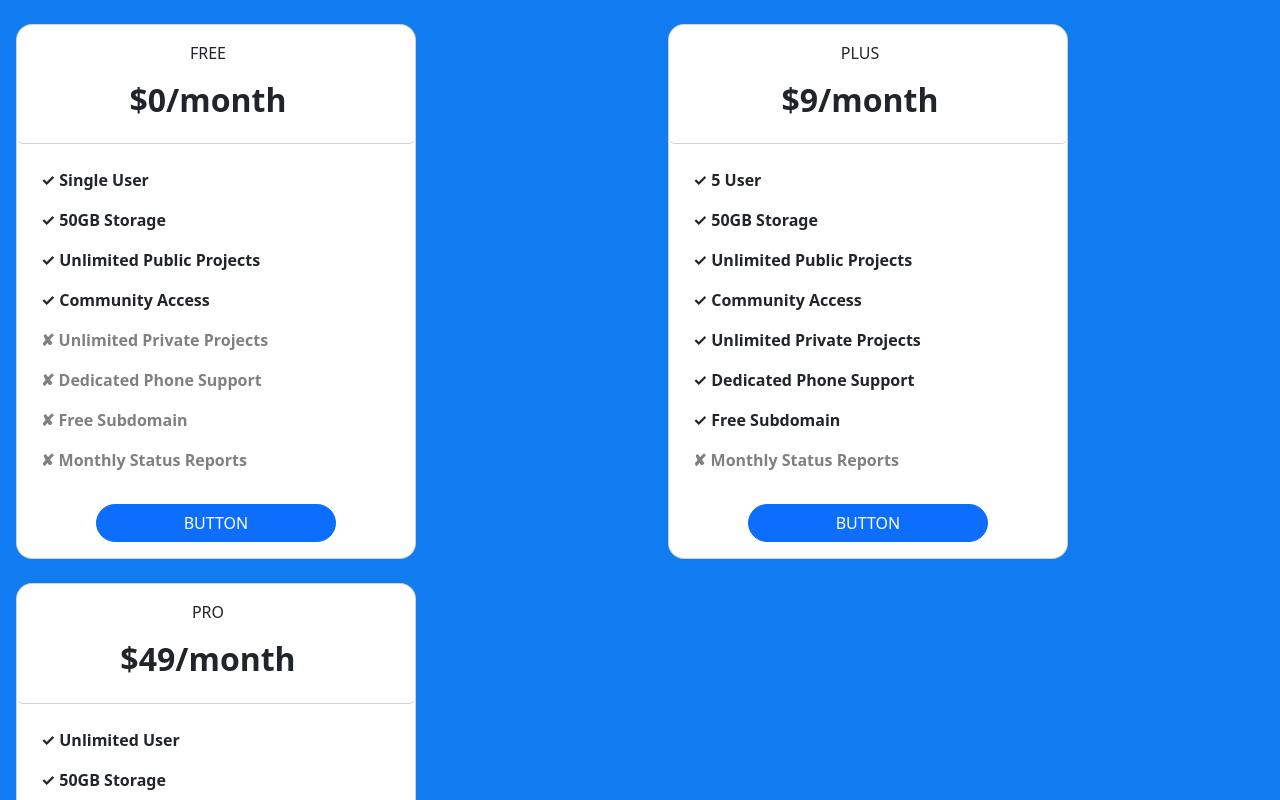
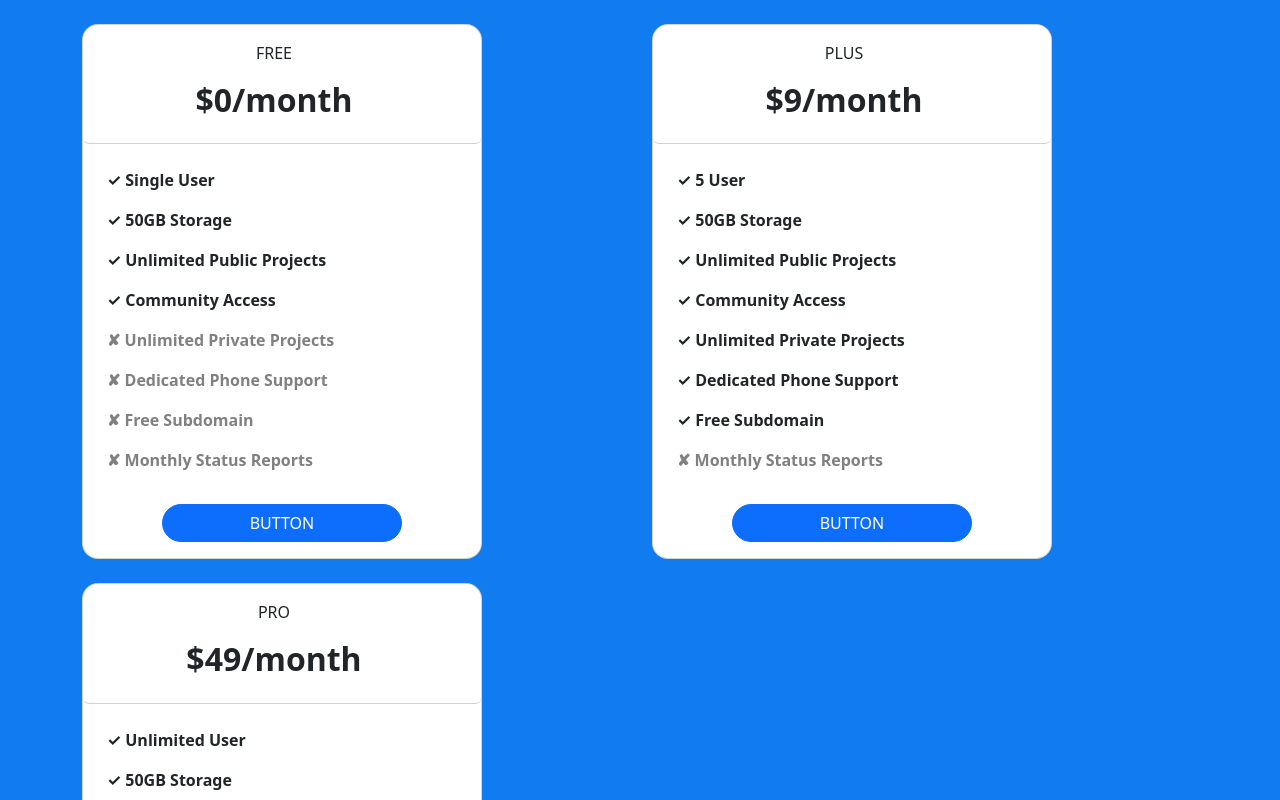
Before and after one commit to anishsilvestern/roadmap-task, a React (Vite) app: page / in a window 1280 px wide. Shown: the top 800 px of the page. Built offline with nearby package versions, Linux system fonts and the light colour scheme.

Commit message:
day22 added

```diff
--- a/src/App.jsx
+++ b/src/App.jsx
@@ -53,15 +53,15 @@ const App = (props) => {
     };
 
   return (
-
-    <div className='row justify-content-around my-4'>
+    <div className='container '>
+    <div className='row my-4'>
       {Data.cards.map((card, index) => (
         <div key={index} className='col'>
           <Card cardData={card} />
         </div>
       ))}
     </div>
-
+    </div>
 );
 }
 
--- a/src/Component/card.jsx
+++ b/src/Component/card.jsx
@@ -6,7 +6,7 @@ let Card = ({cardData}) => {
     return (
     <div className='col-md-4 col-sm-6 mb-4'>
     <div className="
-     card mx-3" style={{width: '25rem', borderRadius: '1rem'}}>
+     card" style={{width: '25rem', borderRadius: '1rem'}}>
     <div className="card-body list-group">
       <p className='text-center'>{cardData.type}</p>
       <h2 className="card-title text-center" style={{fontWeight: "bold"}}>{cardData.cost}</h2>
```
